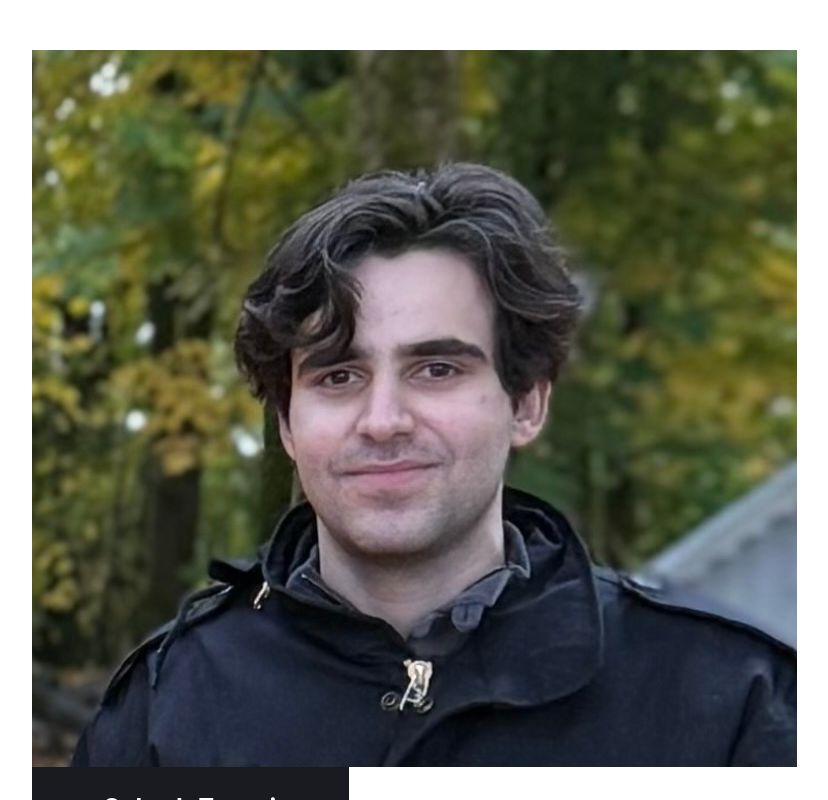
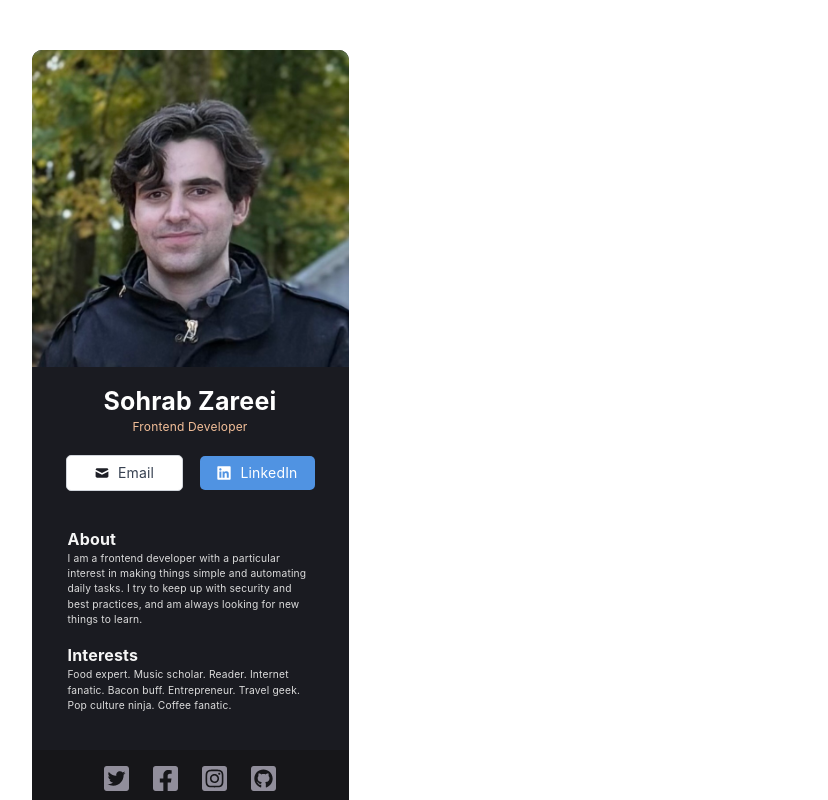
Before and after one commit to royut/digital-card, a React (Vite) app: page / in a window 1280 px wide. Shown: the top 800 px of the page, without its empty margins (450-1278 px from the left). Built offline with nearby package versions, Linux system fonts and the light colour scheme.

Commit message:
profile picture styling

```diff
--- a/src/App.css
+++ b/src/App.css
@@ -88,3 +88,16 @@
   border-bottom-right-radius: 10px;
   padding: 0 72px;
 }
+
+.card-image {
+  width: 317px;
+  height: 317px;
+}
+
+.card-image > img {
+  width: 100%;
+  height: 100%;
+  object-fit: cover;
+  border-top-left-radius: 10px;
+  border-top-right-radius: 10px;
+}
```
